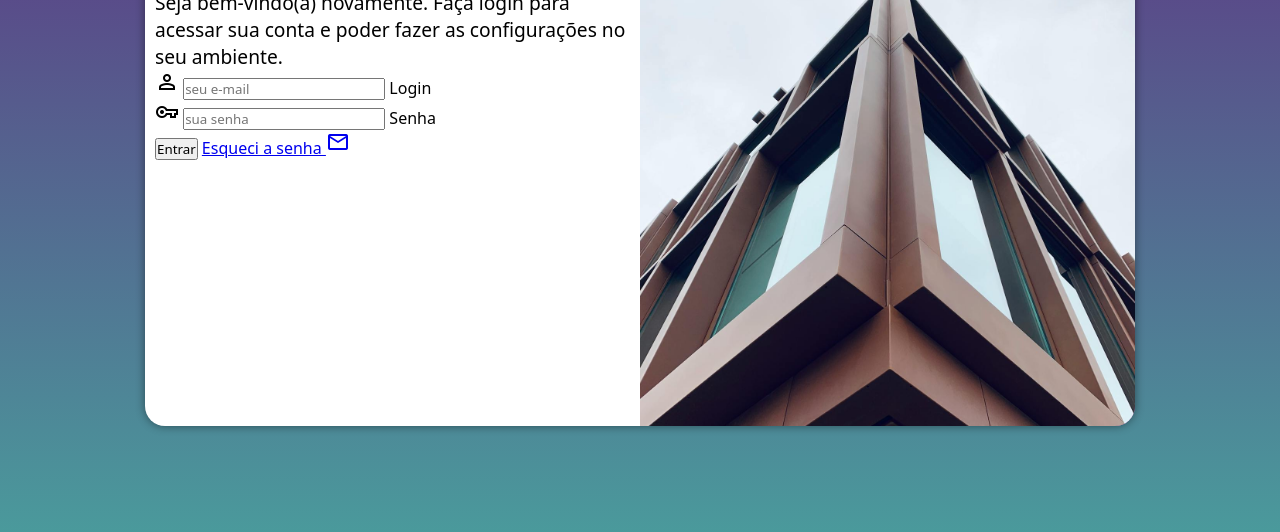
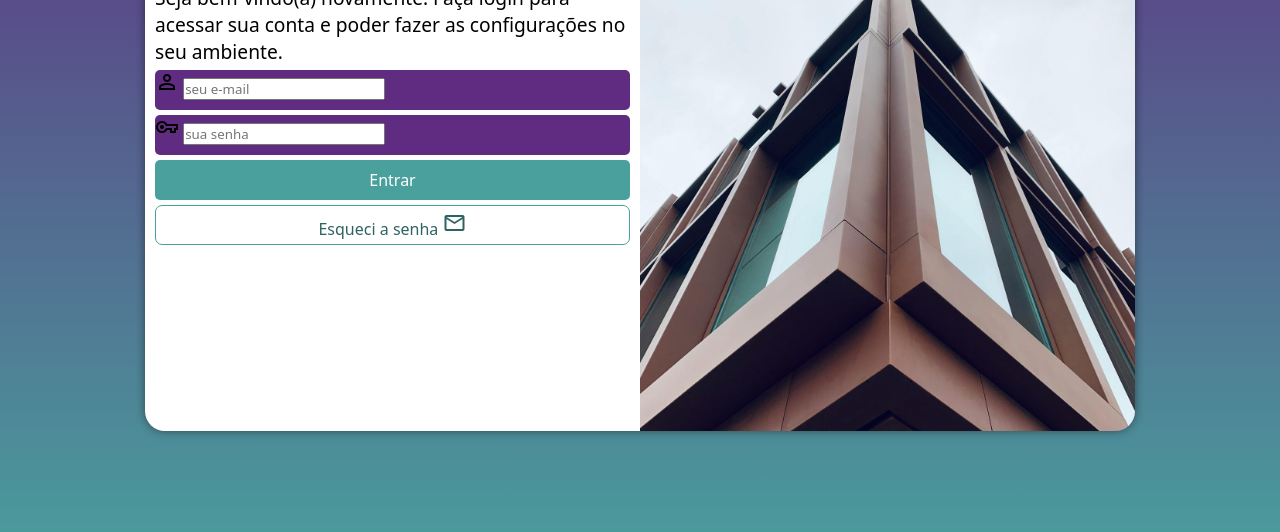
Before and after one commit to stingneldev/projeto-login, a plain HTML site: page index.html in a window 1280 px wide. Shown: the part 224-756 px from the top of the page. Drawn offline with nearby package versions, Linux system fonts and the light colour scheme.

Commit message:
atualizei o css

```diff
--- a/estilos/style.css
+++ b/estilos/style.css
@@ -34,7 +34,7 @@
 
     background-color: white;
     width: 250px;
-    height: 500px;
+    height: 510px;
     border-radius: 20px;
     box-shadow: 0px 0px 10px rgba(0, 0, 0, 0.450);
 
@@ -63,3 +63,55 @@
 div#formulario> p {
     font-size: 0.8em;
 }
+
+form > div.campo {
+    background-color: #5f2c82;
+    display: block;
+    width: 100%;
+    height: 40px;
+    border-radius: 5px;
+    margin: 5px 0px;
+}
+
+div.campo > label {
+    display: none;
+}
+
+form > input[type=submit] {
+    display: block;
+    font-size: 1em;
+    width: 100%;
+    height: 40px;
+    background-color: #49a09d;
+    color: white;
+    border: none;
+    border-radius: 5px;
+    cursor: pointer;
+}
+
+form > input[type=submit]:hover {
+    background-color: 2d6462;
+}
+
+form > a.botao {
+    display: block;
+    text-align: center;
+    font-size: 1em;
+    width: 100%;
+    height: 40px;
+    padding-top: 5px;
+    margin-top: 5px;
+    background-color: white;
+    color: #2d6462;
+    border: 1px solid #49a09d;
+    border-radius: 7px;
+    text-decoration: none;
+}
+
+form > a.botao:hover {
+    background-color: #6cd3cf;
+}
+
+form > a.bota > i {
+    font-size: 0.8em;
+}
--- a/index.html
+++ b/index.html
@@ -29,7 +29,7 @@
                         <label for="isenha">Senha</label>
                     </div>
                     <input type="submit" value="Entrar">
-                    <a href="esqueci.html">
+                    <a href="esqueci.html" class="botao">
                         Esqueci a senha <i class="material-symbols-outlined">mail</i>
                     </a>
                 </form>
```
